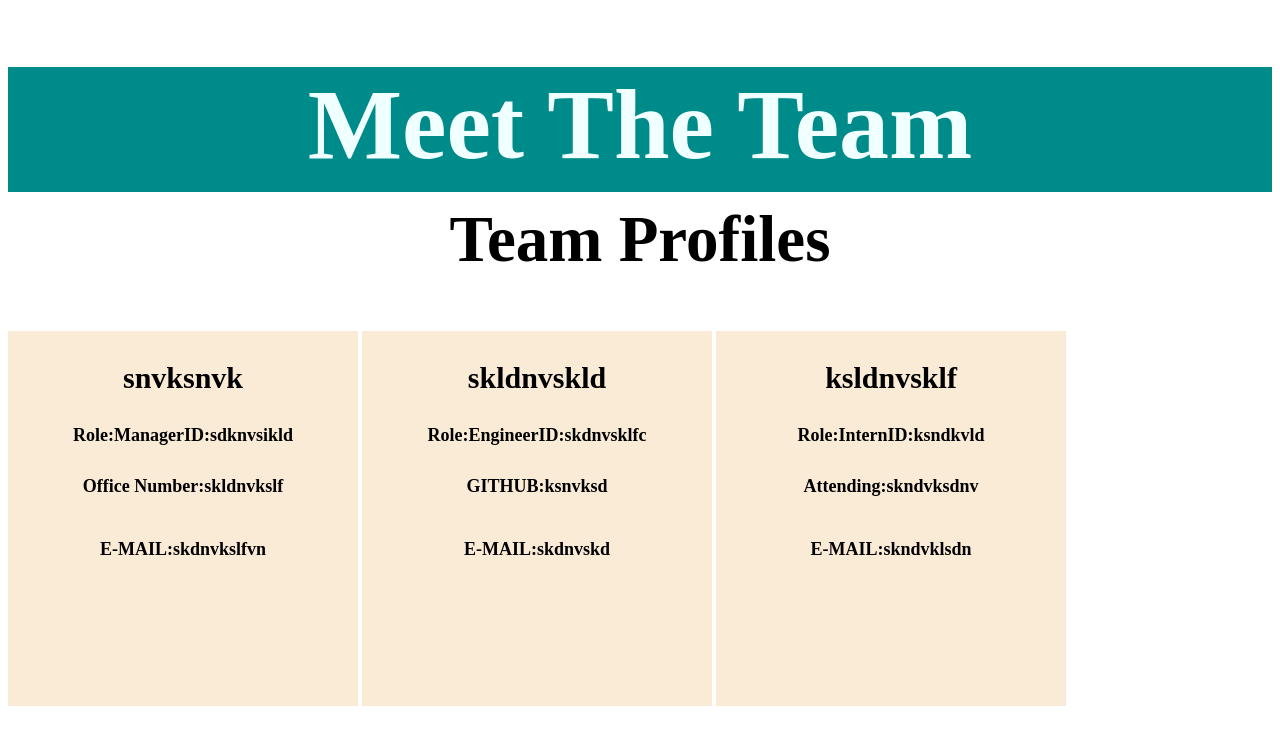
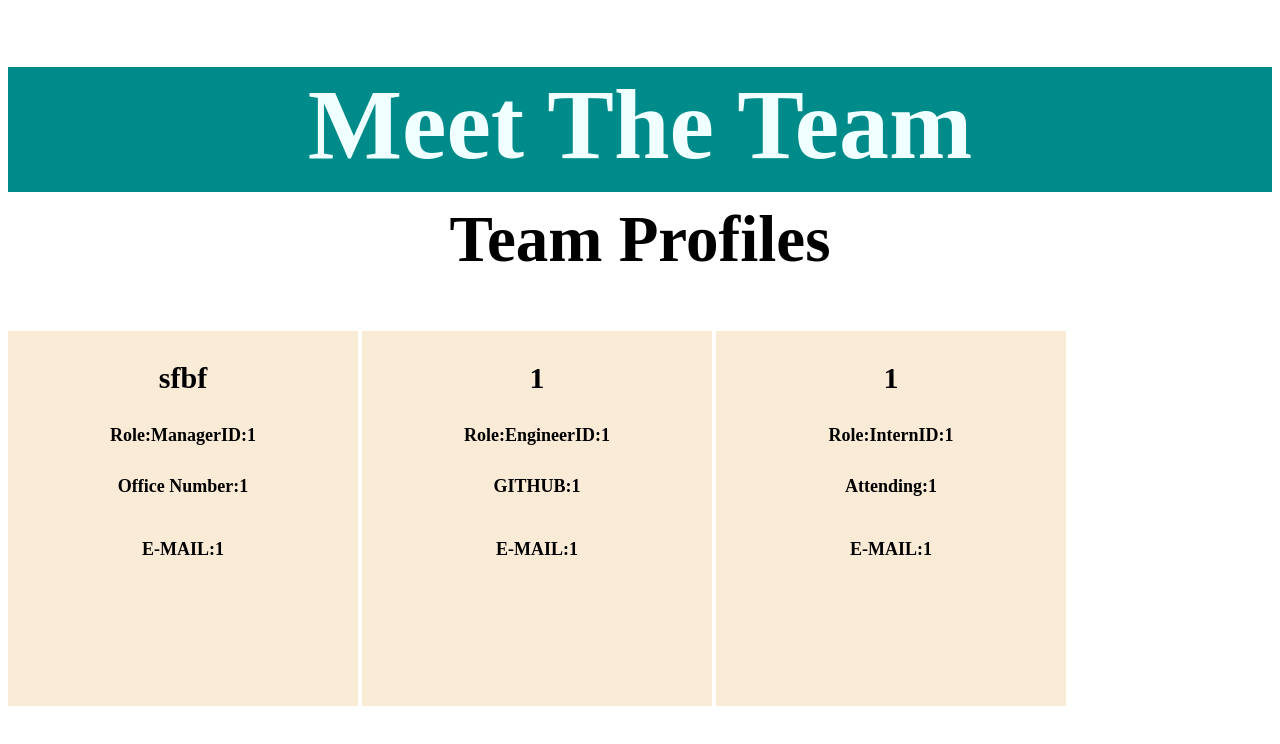
Before and after one commit to BriDray/TeamProfiles, a website: page generateHTML.html in a window 1280 px wide. Drawn offline with Linux system fonts and the light colour scheme.

Commit message:
got all the tests  passing and fixed some typos.

```diff
--- a/generateHTML.html
+++ b/generateHTML.html
@@ -42,25 +42,25 @@
 
 
 <div class="profileCard">
-<h3>snvksnvk</h3>
-<h4>Role:ManagerID:sdknvsikld</h4>
-<h5>Office Number:skldnvkslf</h5>
-<h6>E-MAIL:skdnvkslfvn</h6>
+<h3>sfbf</h3>
+<h4>Role:ManagerID:1</h4>
+<h5>Office Number:1</h5>
+<h6>E-MAIL:1</h6>
 </div>
 </body></html>
 
 <div class="profileCard">
-<h3>skldnvskld</h3>
-<h4>Role:EngineerID:skdnvsklfc</h4>
-<h5>GITHUB:<a>ksnvksd</a></h5>
-<h6>E-MAIL:skdnvskd</h6>
+<h3>1</h3>
+<h4>Role:EngineerID:1</h4>
+<h5>GITHUB:<a>1</a></h5>
+<h6>E-MAIL:1</h6>
 </div>
 </body></html>
 
 <div class="profileCard">
-<h3>ksldnvsklf</h3>
-<h4>Role:InternID:ksndkvld</h4>
-<h5>Attending:skndvksdnv</h5>
-<h6>E-MAIL:skndvklsdn</h6>
+<h3>1</h3>
+<h4>Role:InternID:1</h4>
+<h5>Attending:1</h5>
+<h6>E-MAIL:1</h6>
 </div>
 </body></html>
--- a/index.js
+++ b/index.js
@@ -138,8 +138,8 @@ let html = `
 function init() {
   inquirer.prompt(manager).then((managerAnswer) => {
     console.log("manager " + JSON.stringify(managerAnswer));
-    const {name, id, email, officeNumber} = managerAnswer
-    const manager = new Manager (name, id, email, officeNumber)
+    // const {name, id, email, officeNumber} = managerAnswer
+    const manager = new Manager (managerAnswer)
     employees.push(manager)
     menu ();
 
--- a/lib/Manager.js
+++ b/lib/Manager.js
@@ -1,7 +1,7 @@
 const Employee = require('./Employee');
 
 class Manager extends Employee {
-    constructor(name, id, email, officeNumber) {
+    constructor({name, id, email, officeNumber}) {
 
         super({name, id, email});
 
```
Also changed, not shown: __tests__/Engineer.test.js (+2 -1 lines), __tests__/Intern.test.js (+5 -3 lines), __tests__/Manager.test.js (+2 -1 lines).
